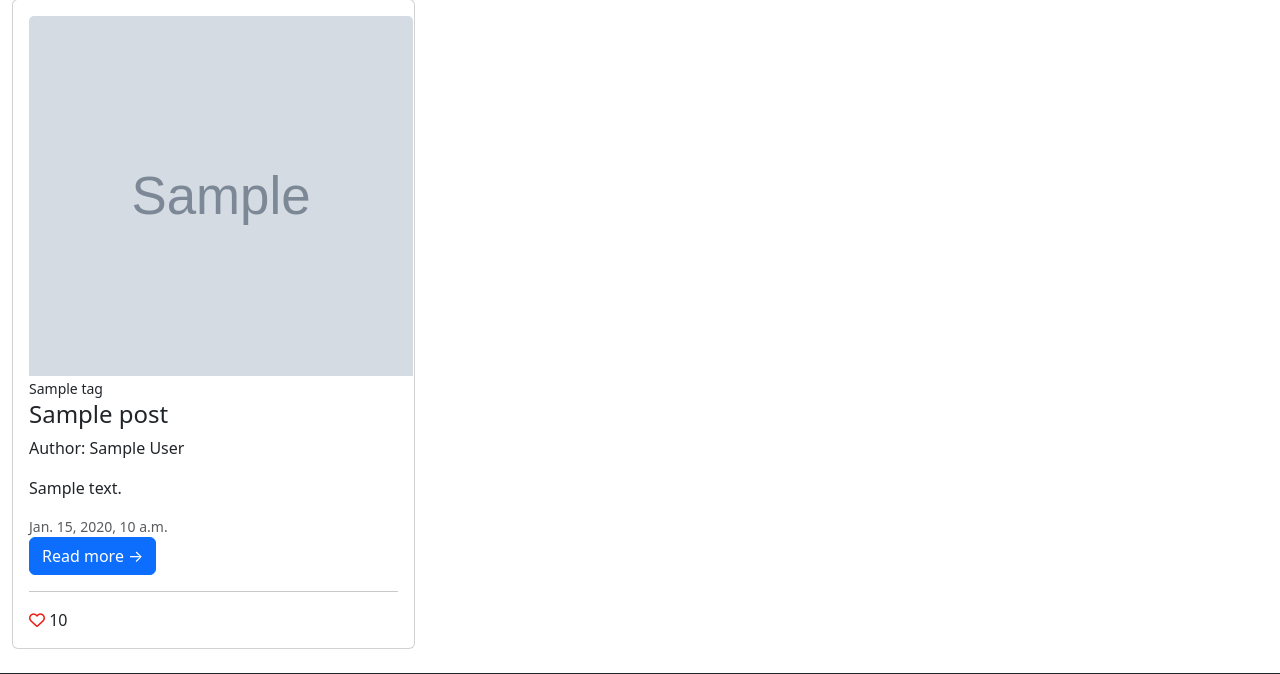
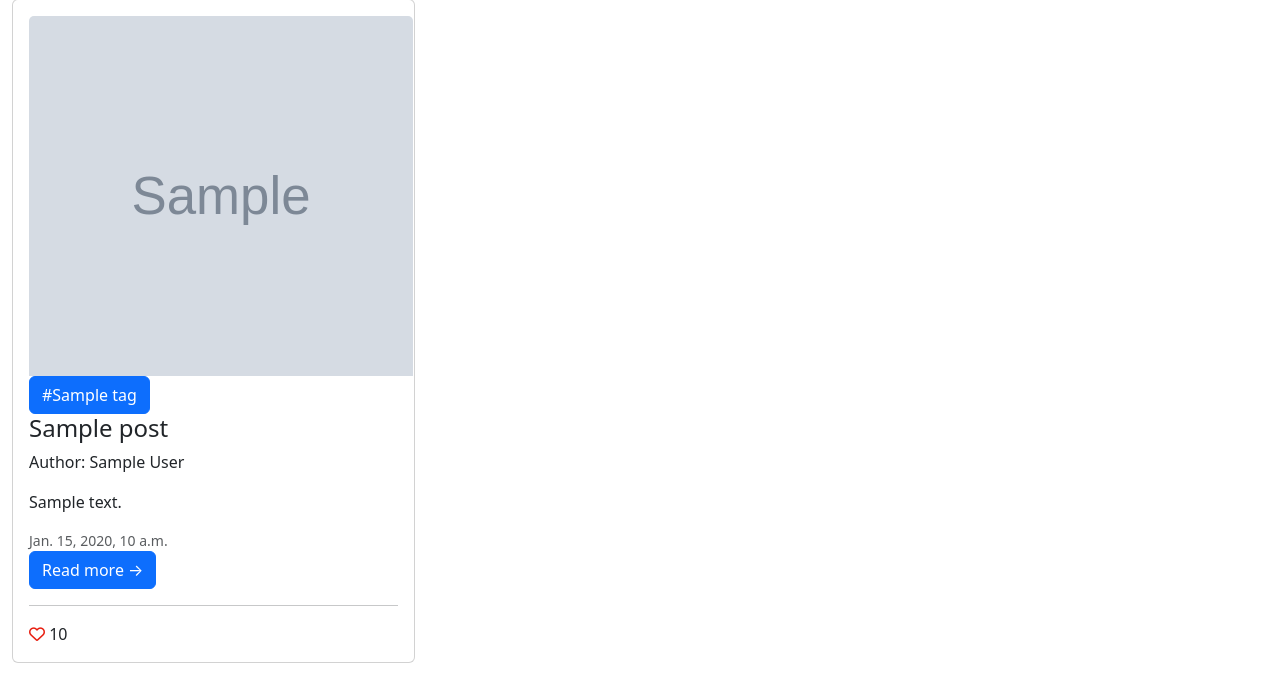
Before and after one commit to Dekeypetey40/TTRPG-Hub, a Django app: template templates/tag_filter.html in a window 1280 px wide. Shown: the part 514-1188 px from the top of the page. Run offline with Django 4.2, Linux system fonts and the light colour scheme; the template is opened without the code that fills it: most values are stand-ins (such as "Sample title", 1, 10 or a date in 2020); grey boxes marked "Sample" are stand-in pictures; some libraries are stand-ins or nearby versions.

Commit message:
Change how tags are shown

```diff
--- a/templates/index.html
+++ b/templates/index.html
@@ -30,11 +30,11 @@
                                 {% endif %}
 
                             </div>
-
+                            <div class="flex-wrap d-flex">
                             {% for tag in post.tags.all %}
-                                <small>{{ tag }}</small>
+                                <a href="{% url 'tagged' tag.slug %}" class="btn btn-primary tag-link">#{{ tag }}</a>
                             {% endfor %}
-
+                            </div>
                             <h2 class="card-title h4">{{ post.title }}</h2>
                             <div class="image-flash">
                                 <p class="author">
--- a/templates/tag_filter.html
+++ b/templates/tag_filter.html
@@ -29,10 +29,11 @@
 
                             </div>
 
-                            {% for tag in post.tags.all %}
-                                <small>{{ tag }}</small>
-                            {% endfor %}
-
+                            <div class="flex-wrap d-flex">
+                                {% for tag in post.tags.all %}
+                                    <a href="{% url 'tagged' tag.slug %}" class="btn btn-primary tag-link">#{{ tag }}</a>
+                                {% endfor %}
+                            </div>
                             <h2 class="card-title h4">{{ post.title }}</h2>
                             <div class="image-flash">
                                 <p class="author">
```
